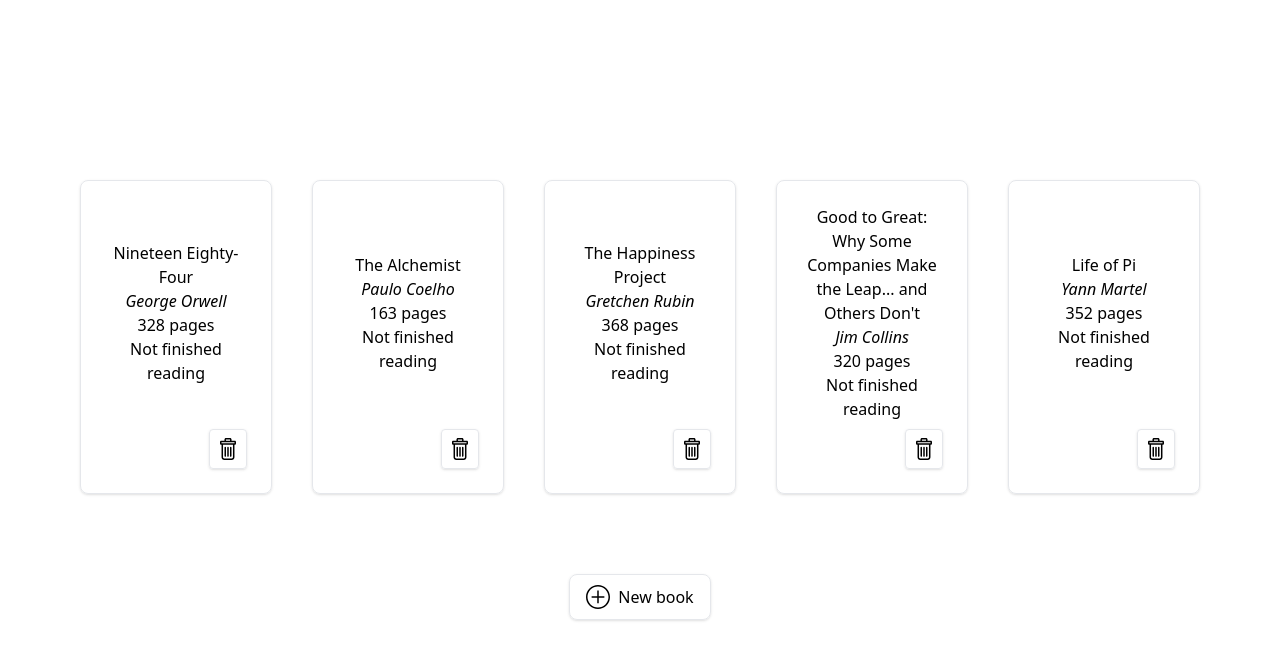
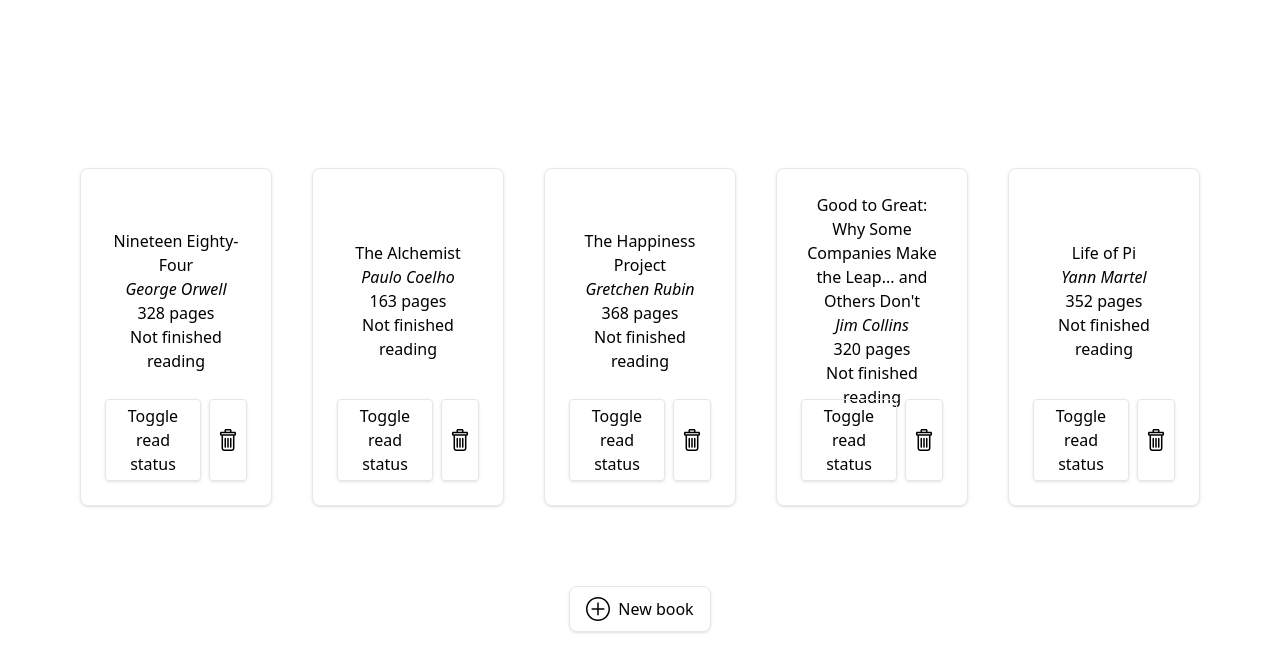
Before and after one commit to royojeda/library, a website: page index.html in a window 1280 px wide. Both pictures are taken after a click on the button 228 px from the left and 349 px from the top of the page. Drawn offline with Linux system fonts and the light colour scheme.

Commit message:
Add isRead toggle button

```diff
--- a/script.js
+++ b/script.js
@@ -25,7 +25,7 @@
 
 function addCard(book, index) {
   const card = document.createElement("div")
-  card.className = "card flex-1 flex flex-col justify-center p-6 pb-[4.5rem] rounded-lg shadow border text-center relative"
+  card.className = "card flex-1 flex flex-col justify-center p-6 pb-24 rounded-lg shadow border text-center relative"
   card.dataset.index = index
 
   const title = document.createElement("div")
@@ -46,13 +46,25 @@
   isRead.textContent = book.isRead ? "Finished reading" : "Not finished reading"
   card.appendChild(isRead)
 
+  const cardButtons = document.createElement("div")
+  cardButtons.className = "absolute bottom-6 left-6 right-6 flex justify-between items-stretch gap-x-2 mt-4"
+
+  const isReadButton = document.createElement("button")
+  isReadButton.textContent = "Toggle read status"
+  isReadButton.className = "flex-1 rounded border shadow px-2.5 py-1 hover:bg-black hover:text-white ring-gray-500 focus:ring-4 transition"
+
+  isReadButton.addEventListener("click", () => {
+    toggleIsRead(index)
+    renderLibrary()
+  })
+
   const deleteButton = document.createElement("button")
   const deleteIcon = document.createElement("img")
   deleteIcon.src = "delete.svg"
   deleteIcon.className = "w-4 transition"
 
   deleteButton.setAttribute("type", "button")
-  deleteButton.className = "w-fit border shadow rounded py-2 px-2.5 mt-4 absolute bottom-6 right-6 hover:bg-black transition hover:fill-white ring-gray-500 ring-offset-1 focus:ring-4"
+  deleteButton.className = "w-fit border shadow rounded py-2 px-2.5 hover:bg-black transition hover:fill-white ring-gray-500 ring-offset-1 focus:ring-4"
 
   deleteButton.addEventListener("mouseover", () => {
     deleteIcon.classList.add("whiteSVG")
@@ -62,23 +74,33 @@
   })
   deleteButton.addEventListener("click", () => {
     deleteBook(index)
+    renderLibrary()
   })
 
+  cardButtons.appendChild(isReadButton)
   deleteButton.appendChild(deleteIcon)
-  card.appendChild(deleteButton)
+  cardButtons.appendChild(deleteButton)
+
+  card.appendChild(cardButtons)
 
   cardContainer.appendChild(card)
 }
 
-function deleteBook(index) {
-  myLibrary.splice(index, 1)
-
+function renderLibrary() {
   const cards = document.querySelectorAll(".card")
   cards.forEach((card) => {
     card.remove()
   })
 
   displayLibrary()
+}
+
+function toggleIsRead(index) {
+  myLibrary[index].isRead = !myLibrary[index].isRead
+}
+
+function deleteBook(index) {
+  myLibrary.splice(index, 1)
 }
 
 function openModal() {
```
Also changed, not shown: index.html (line endings or trailing spaces), output.css.
